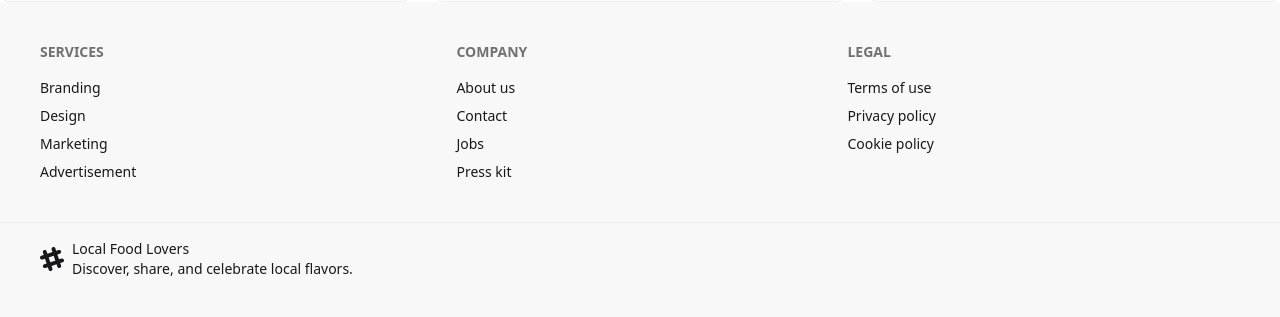
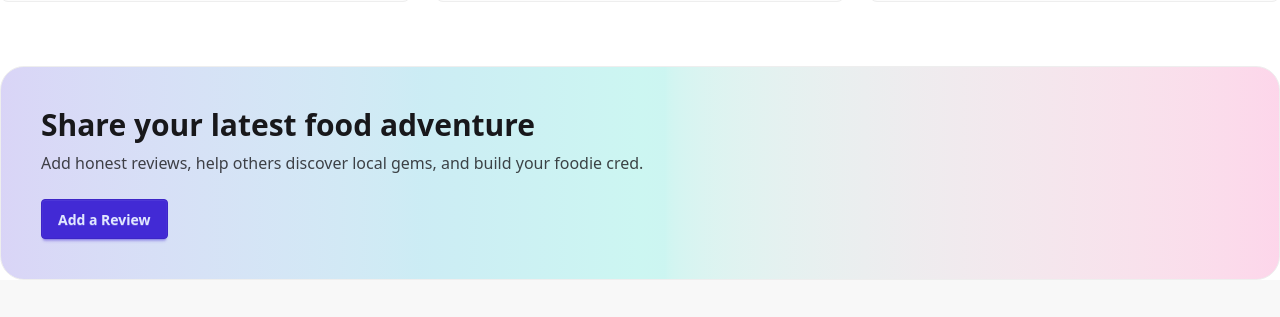
Before and after one commit to adittacse/local-food-lovers-client, a React (Vite) app: page / in a window 1280 px wide. Shown: the part 1092-1409 px from the top of the page. Built offline with nearby package versions, Linux system fonts and the light colour scheme; no server answers.

Commit message:
review section added to the home page

```diff
--- a/src/pages/Home/Home.jsx
+++ b/src/pages/Home/Home.jsx
@@ -1,11 +1,13 @@
 import HeroSlider from "./HeroSlider.jsx";
 import TrendingEateries from "./TrendingEateries.jsx";
+import JoinCommunityCTA from "./JoinCommunityCTA.jsx";
 
 const Home = () => {
     return (
         <div>
             <HeroSlider />
             <TrendingEateries />
+            <JoinCommunityCTA />
         </div>
     );
 };
--- /dev/null
+++ b/src/pages/Home/JoinCommunityCTA.jsx
@@ -0,0 +1,13 @@
+import { Link } from "react-router";
+
+export default function JoinCommunityCTA(){
+    return (
+        <section className="mt-16">
+            <div className="rounded-3xl p-10 bg-gradient-to-r from-primary/20 via-accent/20 to-secondary/20 border border-base-300">
+                <h3 className="text-2xl md:text-3xl font-bold">Share your latest food adventure</h3>
+                <p className="opacity-80 mt-2 max-w-2xl">Add honest reviews, help others discover local gems, and build your foodie cred.</p>
+                <Link to="/add-review" className="btn btn-primary mt-6">Add a Review</Link>
+            </div>
+        </section>
+    );
+}
```
